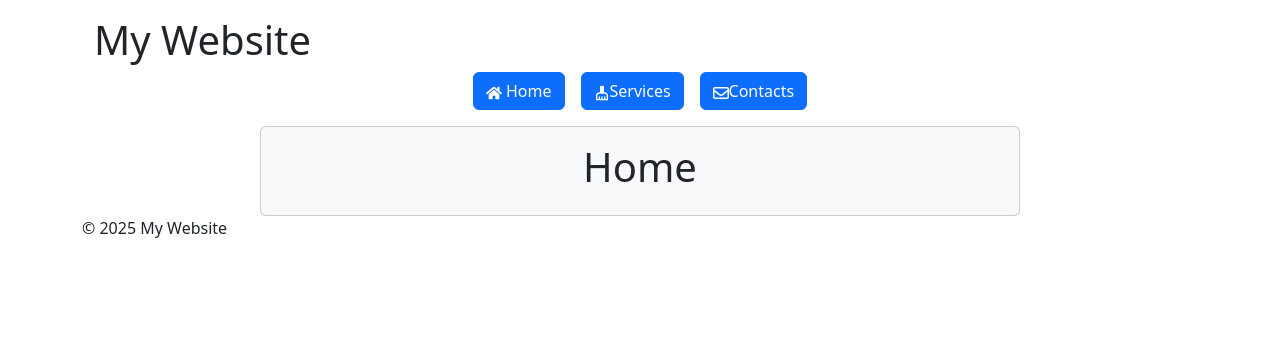
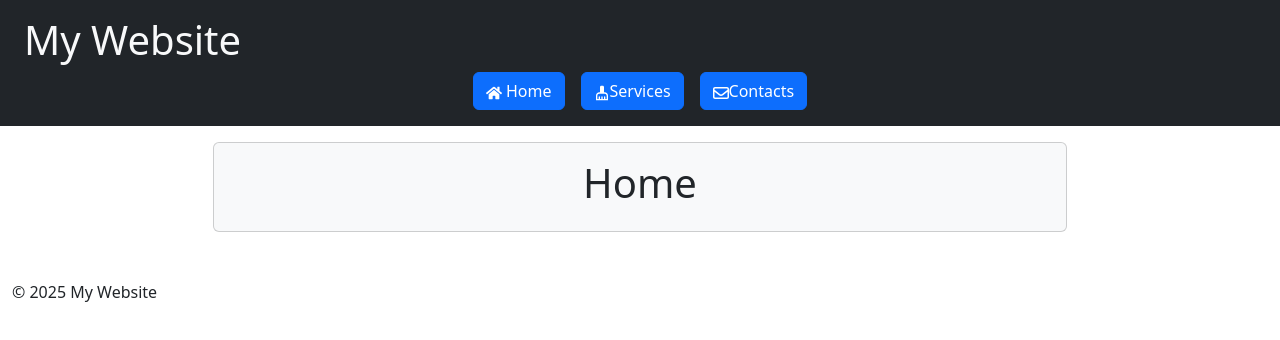
Before and after one commit to Zagaz/react-router, a React (Vite) app: page / in a window 1280 px wide. Shown: the top 340 px of the page. Built offline with nearby package versions, Linux system fonts and the light colour scheme.

Commit message:
style header

```diff
--- a/src/Layouts/MainLayout.jsx
+++ b/src/Layouts/MainLayout.jsx
@@ -6,13 +6,13 @@ import { FaRegEnvelope } from "react-icons/fa6";
 function MainLayout() {
   return (
     <>
-      <div className="container">
-        <div className="row">
-          <header>
-            <nav className='container justify-content-center mt-3'>
+      <div className="container-fluid">
+        <div className="row ">
+          <header className='container-fluid bg-dark text-light'>
+            <nav className='container-fluid justify-content-center mt-3 '>
               <h1>My Website</h1>
-              <div className="row">
-                <div className="col text-center">
+              <div className="row ">
+                <div className="col text-center mb-3">
                   <Link className='btn btn-primary me-3 ' to="/"> <FaHome />  Home</Link>
                   <Link className='btn btn-primary me-3' to="/services"><MdCleaningServices />Services</Link>
                   <Link className='btn btn-primary' to="/contacts"><FaRegEnvelope />Contacts</Link>
@@ -22,8 +22,10 @@ function MainLayout() {
           </header>
           {/* Aqui vai ser renderizado o conteúdo de cada página */}
           <Outlet />
-          <footer>
+          <footer className='container mt-5'>
+            <div className="row">
             <p>© 2025 My Website</p>
+            </div>
           </footer>
         </div>
       </div>
```
